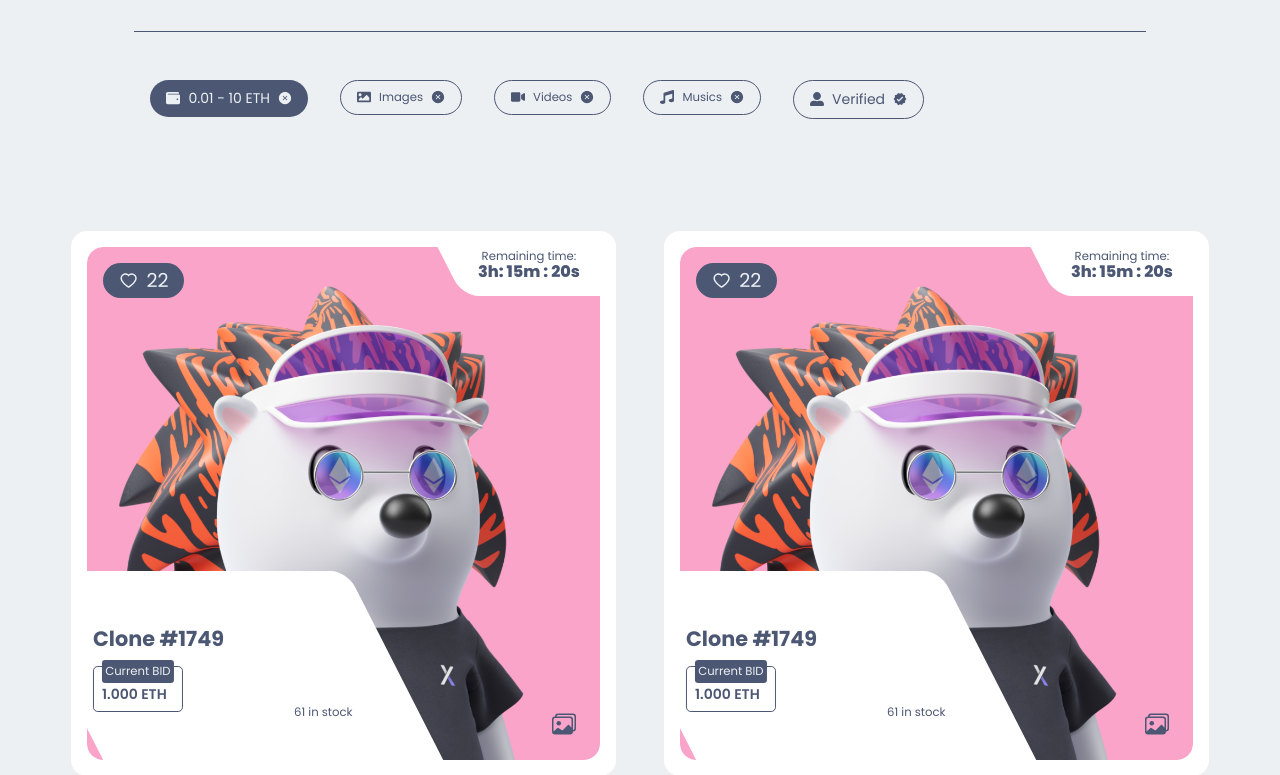
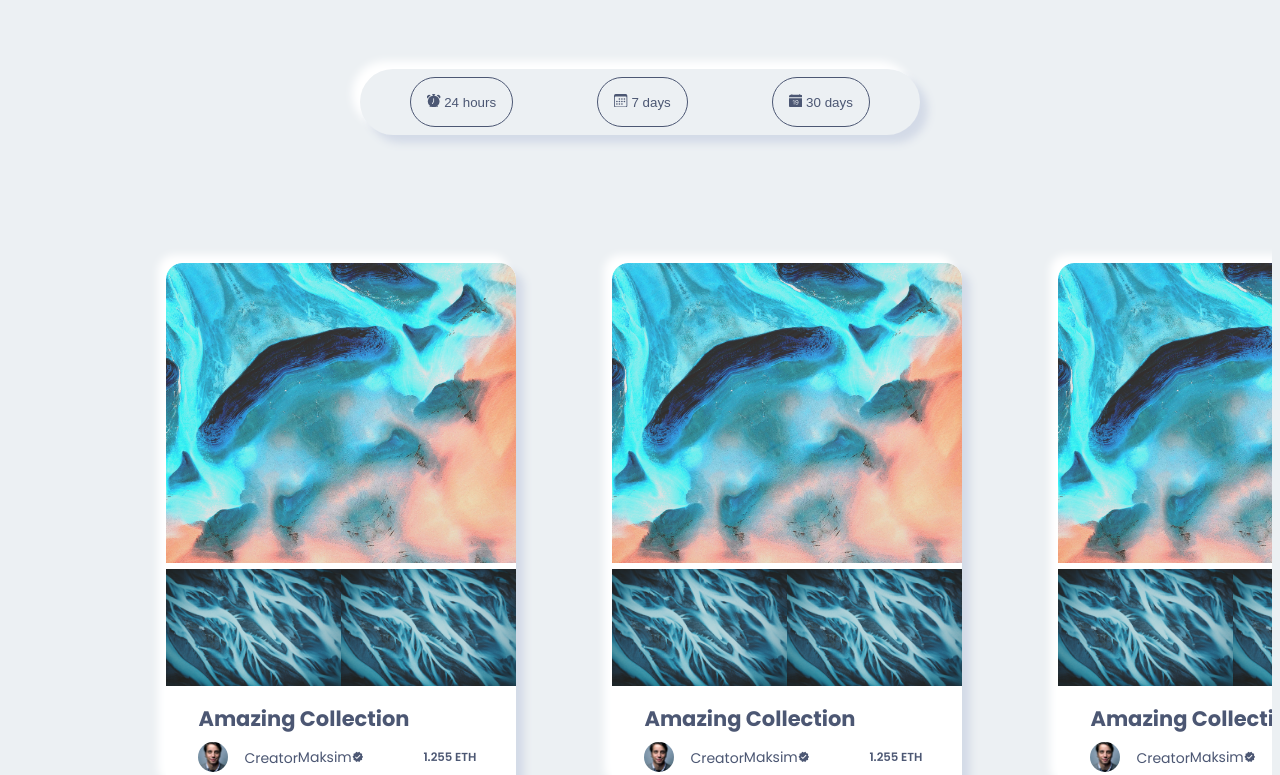
Before and after one commit to ranzai32/nft-marketplace, a Next.js app in the folder nft-template/: page / in a window 1280 px wide. Shown: the part 2899-3674 px from the top of the page. Built offline with nearby package versions, Linux system fonts and the light colour scheme.

Commit message:
collection

```diff
--- /dev/null
+++ b/nft-template/components/Collection/Collection.jsx
@@ -0,0 +1,94 @@
+import React, { useState, useEffect } from 'react'
+import {
+    BsFillAlarmFill,
+    BsFillCalendarDateFill,
+    BsCalendar3,
+} from "react-icons/bs";
+
+import Style from './Collection.module.css'
+import DaysComponents from './DaysComponents/DaysComponents'
+
+const Collection = () => {
+    const [popular, setPopular] = useState(true);
+    const [following, setFollowing] = useState(false);
+    const [news, setNews] = useState(false);
+
+    const CardArray = [1, 2, 3, 4, 5, 6, 7, 8];
+    const followingArray = [1, 2, 3, 4];
+    const newsArray = [1, 2, 3, 4, 5, 6];
+
+    const openPopular = () => {
+        if (popular === false) {
+            setPopular(true);
+            setFollowing(false);
+            setNews(false);
+        }
+    };
+
+    const openFollower = () => {
+        if (following === false) {
+            setPopular(false);
+            setFollowing(true);
+            setNews(false);
+        }
+    };
+
+    const openNews = () => {
+        if (news === false) {
+            setPopular(false);
+            setFollowing(false);
+            setNews(true);
+        }
+    };
+
+  return (
+    <div className={Style.collection}>
+        <div className={Style.collection_title}>
+            <h2>Top List Creators</h2>
+            <div className={Style.collection_collections}>
+                <div className={Style.collection_collections_btn}>
+                    <button onClick={() => openPopular()}>
+                      <BsFillAlarmFill /> 24 hours
+                    </button>
+                    <button onClick={() => openFollower()}>
+                      <BsCalendar3 /> 7 days
+                    </button>
+                    <button onClick={() => openNews()}>
+                      <BsFillCalendarDateFill /> 30 days
+                    </button>
+                </div>
+            </div>
+        </div>
+        {
+            popular && (
+                <div className={Style.collection_box}>
+                    {CardArray.map((el, i) => (
+                       <DaysComponents key={ i + 1 } />
+                    ))}
+                </div>
+            )
+        }
+
+        {
+            following && (
+                <div className={Style.collection_box}>
+                    {followingArray.map((el, i) => (
+                       <DaysComponents key={ i + 1 } />
+                    ))}
+                </div>
+            )
+        }
+        {
+            news && (
+                <div className={Style.collection_box}>
+                    {newsArray.map((el, i) => (
+                       <DaysComponents key={i+1} />
+                    ))}
+                </div>
+            )
+        }
+    </div>
+  );
+};
+
+export default Collection;
--- /dev/null
+++ b/nft-template/components/Collection/Collection.module.css
@@ -0,0 +1,55 @@
+
+.collection{
+    width: 100%;
+    padding: 3rem 0;
+    padding-bottom: 10rem;
+}
+
+.collection_title{
+    width: 35rem;
+    margin: 0 auto;
+    padding: 0 0 6rem 0;
+    text-align: center;
+}
+
+.collection_title h2{
+    font-size: 3rem;
+    margin-bottom: 4rem;
+}
+
+.collection_collections_btn{
+    background-color: var(--main-bg-color);
+    padding: .5rem 1rem;
+    border-radius: 4rem;
+    display: flex;
+    justify-content: space-around;
+    gap: 1rem;
+    align-items: center;
+    font-size: 1.2rem;
+    box-shadow: var(--box-shadow);
+}
+
+.collection_collections_btn button{
+    background-color: var(--icon-color);
+    color: var(--color);
+    padding: 1rem;
+    border: none;
+    border-radius: 4rem;
+    cursor: pointer;
+    border: 1px solid;
+    border-color: var(--icon-color);
+    transition: all .3s ease-in;
+}
+
+.collection_collections_btn button:hover{
+    background-color: transparent;
+    color: var(--icon-color);
+}
+
+.collection_box{
+    width: 80%;
+    margin: 0 auto;
+    display: grid;
+    grid-template-columns: repeat(3, 1fr);
+    gap: 2rem;
+}
--- /dev/null
+++ b/nft-template/components/Collection/DaysComponents/DaysComponents.jsx
@@ -0,0 +1,71 @@
+import React from 'react';
+import Style from './DaysComponents.module.css';
+import Image from "next/image";
+import { MdVerified } from 'react-icons/md';
+import images from '../../../img';
+const DaysComponents = () => {
+    return (
+<div className={Style.daysComponent_wrapper}>
+  <div className={Style.daysComponent}>
+    <div className={Style.daysComponent_box_img}>
+      <div className={Style.imageTop}>
+        <Image
+          src={images.creatorbackground1}
+          alt="Top Image"
+          width={500}
+          height={300}
+          className={Style.image}
+          style={{ objectFit: 'cover', width: '100%', borderRadius: '1rem 1rem 0 0' }}
+        />
+      </div>
+      <div className={Style.imageBottom}>
+        <Image
+          src={images.creatorbackground2}
+          alt="Bottom Left"
+          width={200}
+          height={200}
+          className={Style.image}
+          style={{ objectFit: 'cover', width: '50%' }}
+        />
+        <Image
+          src={images.creatorbackground2}
+          alt="Bottom Right"
+          width={200}
+          height={200}
+          className={Style.image}
+          style={{ objectFit: 'cover', width: '50%' }}
+        />
+      </div>
+    </div>
+
+    <div className={Style.daysComponent_box_title}>
+      <h2>Amazing Collection</h2>
+      <div className={Style.daysComponent_box_title_info}>
+        <div className={Style.daysComponent_box_title_info_profile}>
+          <Image
+            src={images.user1}
+            alt="profile"
+            width={30}
+            height={30}
+            className={Style.daysComponent_box_title_info_profile_img}
+            style={{ objectFit: 'cover' }}
+          />
+          <p>
+            Creator
+            <span>
+              Maksim
+              <small><MdVerified /></small>
+            </span>
+          </p>
+        </div>
+        <div className={Style.daysComponent_box_title_info_price}>
+          <small>1.255 ETH</small>
+        </div>
+      </div>
+    </div>
+  </div>
+</div>
+        )
+};
+
+export default DaysComponents;
--- /dev/null
+++ b/nft-template/components/Collection/DaysComponents/DaysComponents.module.css
@@ -0,0 +1,112 @@
+.daysComponent{
+    width: 100%;
+    border-radius: 1rem;
+    transition: all .3s ease-in;
+    cursor: pointer;
+}
+
+.daysComponent_wrapper {
+    display: flex;
+    flex-wrap: wrap;
+    justify-content: center;
+    gap: 2rem;
+    padding: 2rem;
+}
+
+.daysComponent {
+    width: 300px;
+    border-radius: 1rem;
+    transition: all .3s ease-in;
+    cursor: pointer;
+}
+
+.daysComponent:hover{
+    box-shadow: var(--box-shadow);
+}
+
+.daysComponent_box_img_img{
+    border-radius: 1rem;
+}
+
+.daysComponent_box_profile{
+    display: grid;
+    grid-template-columns: repeat(3, 1fr);
+    gap: .5rem;
+}
+
+.daysComponent_box_title_info_profile{
+    display: flex;
+    align-items: center;
+    gap: 1rem;
+}
+
+.daysComponent_box_img_1{
+    border-bottom-left-radius: 1rem;
+}
+
+.daysComponent_box_img_3{
+    border-bottom-left-radius: 1rem;
+}
+
+.daysComponent_box_title{
+    padding: 1rem 2rem;
+    line-height: 0;
+}
+
+.daysComponent_box_title_info{
+    display: flex;
+    justify-content: space-between;
+    align-items: center;
+}
+
+.daysComponent_box_title_info_profile_img{
+    border-radius: 50%;
+}
+
+.daysComponent_box_title_info_profile_img span{
+    font-weight: 600;
+    padding-inline: .5rem;
+}
+
+.daysComponent_box_title_info_price small{
+    font-weight: 600;
+    border: 3px solid var(--icon-color);
+    padding: .5rem;
+    border-radius: .5rem;
+}
+
+.daysComponent_wrapper {
+    display: flex;
+    flex-wrap: wrap;
+    gap: 2rem;
+    justify-content: center;
+    padding: 2rem;
+}
+
+.daysComponent {
+    width: 350px;
+    background-color: #fff;
+    border-radius: 1rem;
+    box-shadow: var(--box-shadow);
+    overflow: hidden;
+    transition: all 0.3s ease-in;
+    cursor: pointer;
+}
+
+.daysComponent_box_img {
+    width: 100%;
+}
+
+.imageTop {
+    width: 100%;
+}
+
+.imageBottom {
+    display: flex;
+    width: 100%;
+}
+
+.imageBottom img {
+    width: 50%;
+    height: auto;
+}
--- a/nft-template/components/componentsindex.js
+++ b/nft-template/components/componentsindex.js
@@ -9,5 +9,6 @@
 import Category from './Category/Category';
 import Filter from './Filter/Filter';
 import NFTCard from './NFTCard/NFTCard';
+import Collection from './Collection/Collection';
 
-export { Button, Footer, NavBar, HeroSection, Service, BigNFTSilder, Subscribe, Title, Category, Filter, NFTCard };
+export { Button, Footer, NavBar, HeroSection, Service, BigNFTSilder, Subscribe, Title, Category, Filter, NFTCard, Collection };
--- a/nft-template/pages/index.js
+++ b/nft-template/pages/index.js
@@ -7,7 +7,8 @@
          Title,
          Category,
          Filter,
-         NFTCard
+         NFTCard,
+         Collection,
 } from '../components/componentsindex'
 
 const Home = () => {
@@ -16,6 +17,8 @@
       <HeroSection />
       <Service />
       <BigNFTSilder />
+      <Title heading='New Collection' paragraph='Discover the most outstanding NFTs in all topics of life'/>
+      <Collection />
       <Title heading='Featurerd NFTs' paragraph='Discover the most outstanding NFTs in all topics of life'/>
       <Filter />
       <NFTCard />
```
